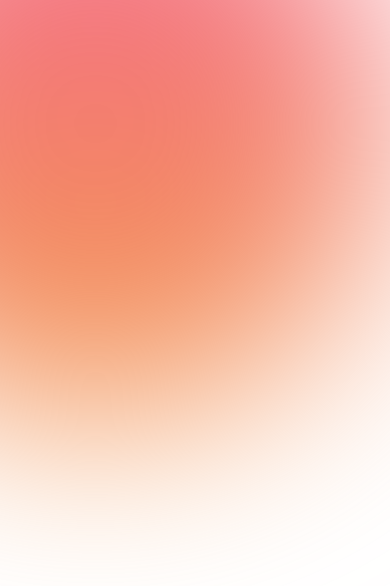
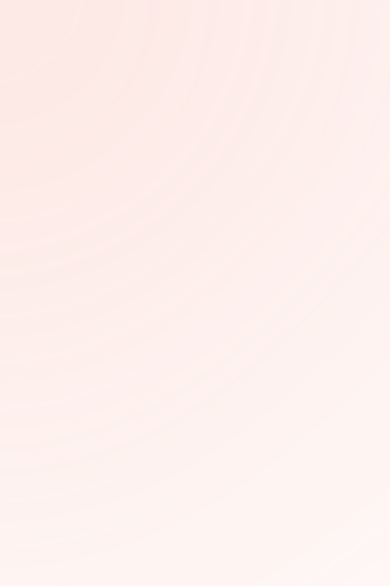
Before and after one commit to tonandton/expense-track, a React (Create React App) app in the folder frontend/: page / in a window 390 px wide. Shown: the top 586 px of the page. Built offline with nearby package versions, Linux system fonts and the light colour scheme.

Commit message:
update utils

```diff
--- a/frontend/src/App.js
+++ b/frontend/src/App.js
@@ -5,7 +5,7 @@ import { MainLayout } from "./styles/Layout";
 
 function App() {
   return (
-    <AppStyled bg={bg} className="App">
+    <AppStyled $bg={bg} className="App">
       <Orb />
       <MainLayout></MainLayout>
     </AppStyled>
@@ -14,7 +14,7 @@ function App() {
 
 const AppStyled = styled.div`
   height: 100vh;
-  /* background-image: url(${(props) => props.bg}); */
+  /* background-image: url(${(props) => props.$bg}); */
   position: relative;
 `;
 
--- a/frontend/src/components/Orb/Orb.js
+++ b/frontend/src/components/Orb/Orb.js
@@ -1,18 +1,23 @@
 import React from "react";
 import styled, { keyframes } from "styled-components";
+import { useWindowSize } from "../../utils/useWindowSize";
 
 function Orb() {
+  const { width, height } = useWindowSize();
+  //   console.log(`width: ${width}, height: ${height}`);
+
   const moveOrb = keyframes`
 0% {
    transform: translate(0, 0);
 }
 50% {
-     transform: translate(400px, 500px);
+   transform: translate(${width / 1.2}px, ${height / 2}px);
 }
 100% {
    transform: translate(0,0);
 }
    `;
+
   const OrbStyled = styled.div`
     width: 70vh;
     height: 70vh;
@@ -21,8 +26,8 @@ function Orb() {
     margin-left: -37vh;
     margin-top: -37vh;
     background: linear-gradient(180deg, #f56692 0%, #f2994a 100%);
-    filter: blur(100px);
-    animation: ${moveOrb} 7s alternate linear infinite;
+    filter: blur(400px);
+    animation: ${moveOrb} 10s alternate linear infinite;
   `;
 
   return <OrbStyled></OrbStyled>;
--- /dev/null
+++ b/frontend/src/utils/useWindowSize.js
@@ -0,0 +1,20 @@
+import { useEffect, useState } from "react";
+
+export const useWindowSize = () => {
+  const [size, setSize] = useState([0, 0]);
+
+  useEffect(() => {
+    const updateSize = () => {
+      setSize([window.innerWidth, window.innerHeight]);
+    };
+
+    window.addEventListener("resize", updateSize);
+
+    return () => window.removeEventListener("resize", updateSize);
+  }, []);
+
+  return {
+    width: size[0],
+    height: size[1],
+  };
+};
```
Lines whose indentation alone changed are shown as unchanged.
